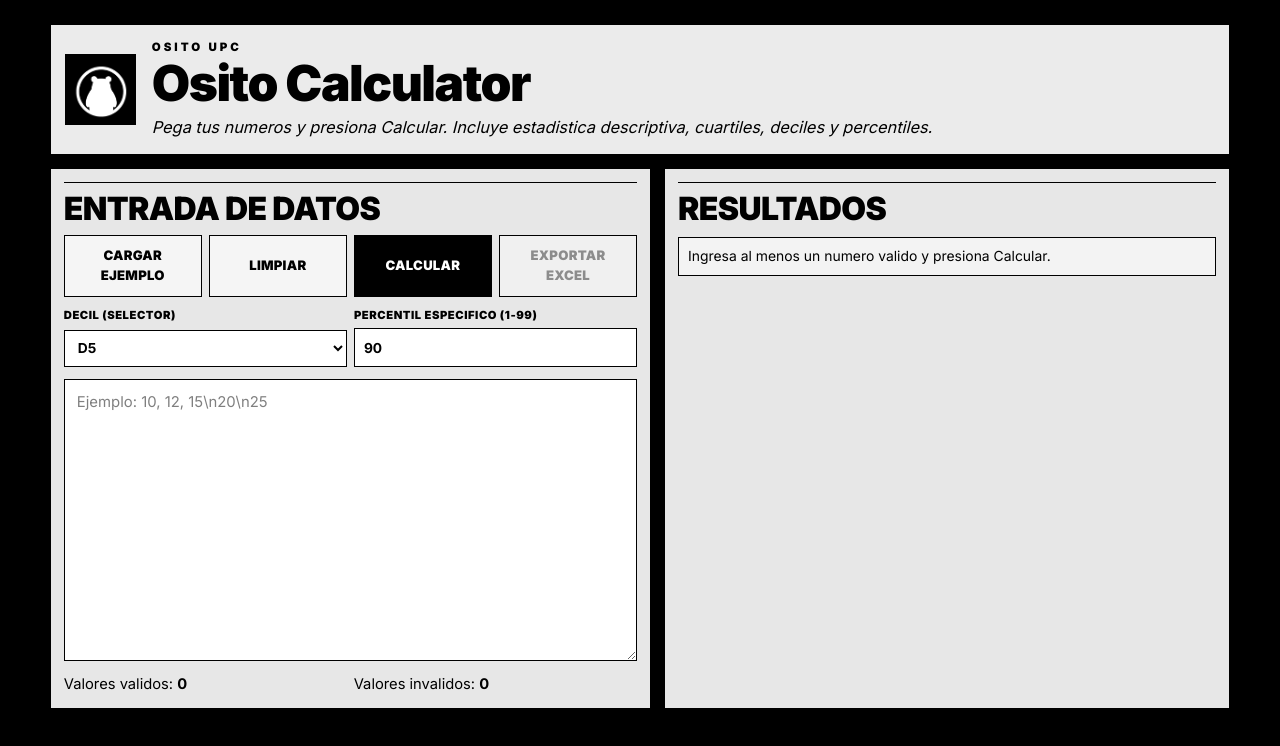
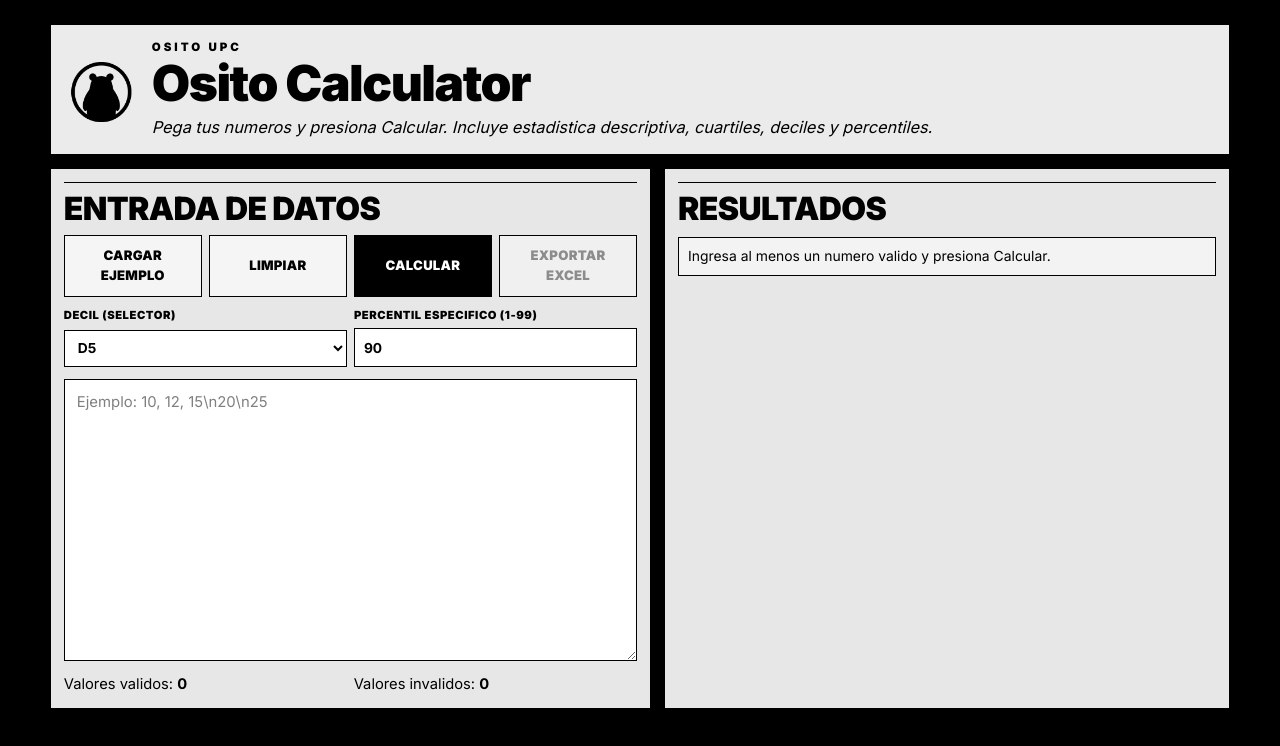
Before and after one commit to krxxg04/CTM-Calculator, a Next.js app in the folder ctm-calculator/: page / in a window 1280 px wide. Shown: the top 746 px of the page. Built offline with nearby package versions, Linux system fonts and the light colour scheme; a web font is replaced by a local one.

Commit message:
feat: update logo images to use Blackosito.png.

```diff
--- a/ctm-calculator/app/layout.tsx
+++ b/ctm-calculator/app/layout.tsx
@@ -21,12 +21,9 @@ export const metadata: Metadata = {
   title: "Osito Calculator",
   description: "Calculadora estadistica para analizar datos numericos",
   icons: {
-    icon: [
-      { url: "/Whiteosito.png", type: "image/png" },
-      { url: "/Blackosito.png", type: "image/png" },
-    ],
-    shortcut: [{ url: "/Whiteosito.png", type: "image/png" }],
-    apple: [{ url: "/Whiteosito.png", type: "image/png" }],
+    icon: [{ url: "/Blackosito.png", type: "image/png" }],
+    shortcut: [{ url: "/Blackosito.png", type: "image/png" }],
+    apple: [{ url: "/Blackosito.png", type: "image/png" }],
   },
 };
 
--- a/ctm-calculator/app/page.module.css
+++ b/ctm-calculator/app/page.module.css
@@ -26,13 +26,10 @@
   position: relative;
   width: 4.4rem;
   height: 4.4rem;
-  border: 1px solid #000000;
-  background: #000000;
 }
 
 .logo {
   object-fit: contain;
-  padding: 0.28rem;
 }
 
 .kicker {
--- a/ctm-calculator/app/page.tsx
+++ b/ctm-calculator/app/page.tsx
@@ -439,7 +439,7 @@ export default function Home() {
         <header className={styles.hero}>
           <div className={styles.logoBox}>
             <Image
-              src="/Whiteosito.png"
+              src="/Blackosito.png"
               alt="Logo de Osito Calculator"
               fill
               className={styles.logo}
```
